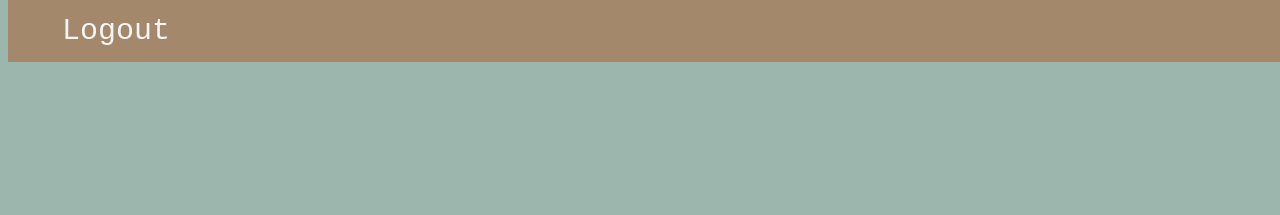
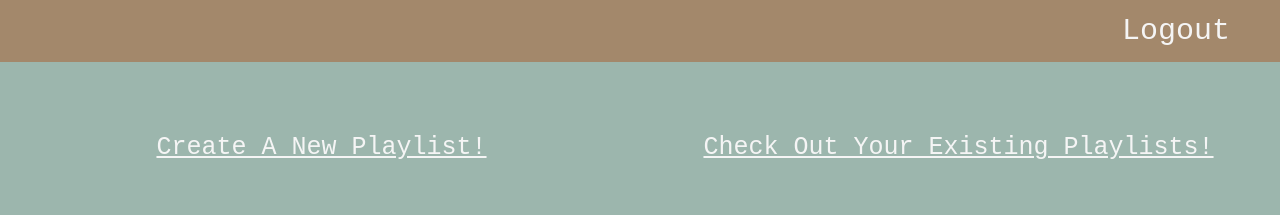
Before and after one commit to AlinaSkowronek/SongToPlaylist, a website built with Vite: page src/home.html in a window 1280 px wide. Built offline with nearby package versions, Linux system fonts and the light colour scheme.

Commit message:
navbar fixed and columns added on home page

```diff
--- a/src/home.html
+++ b/src/home.html
@@ -10,8 +10,18 @@
 
 <body> <!--all visible text goes inside-->
     <ul>
-        <li><a href="login.html">Logout</a></li>
+        <li><a class="log-out" href="login.html">Logout</a></li>
     </ul>
+
+    <div class="row">
+        <div id="left" class="column">
+            <p>Create A New Playlist!</p>
+        </div>
+        <div id="right" class="column">
+            <p>Check Out Your Existing Playlists!</p>
+        </div>
+    </div>
+
 </body>
 
 
--- a/src/main.css
+++ b/src/main.css
@@ -23,7 +23,6 @@ body {
 #header {
     grid-area: header;
     margin-top: 150px;
-    padding-bottom: 0;
     color: whitesmoke;
     font-size: 50px;
     text-align: center;
@@ -35,7 +34,7 @@ body {
     grid-area: content;
     text-align: center;
     align-items: center;
-    padding: 50px
+    padding: 0px
 }
 
 #footer {
@@ -90,13 +89,16 @@ ul {
     overflow: none;
     background-color: #A3886B;
     display: flex;
-    margin: 0;
+    margin-left: -8px;
+    margin-top: 0px;
+    padding: 0;
     top: 0;
     position: fixed;
     width: 100%;
-
+    justify-content: flex-end;
 
 }
+
 
 
 ul li a {
@@ -107,5 +109,33 @@ ul li a {
     font-family: 'Courier New', Courier, monospace;
     font-size: 30px;
     padding: 14px;
+}
 
+.log-out {
+    padding-right: 50px;
 }
+
+.row {
+    height: 100%;
+    display: grid;
+    grid-template-columns: 1fr 1fr;
+    justify-content: center;
+    gap: 10px;
+    /*cetners contant vertically */
+    align-items: center;
+
+    font-size: 25px;
+    column-rule: 4px double #ff00ff;
+}
+
+.column {
+    padding-top: 100px;
+    text-align: center;
+    font-family: 'Courier New', Courier, monospace;
+    color: whitesmoke;
+    text-decoration: underline;
+}
+
+#left {}
+
+#right {}
```
